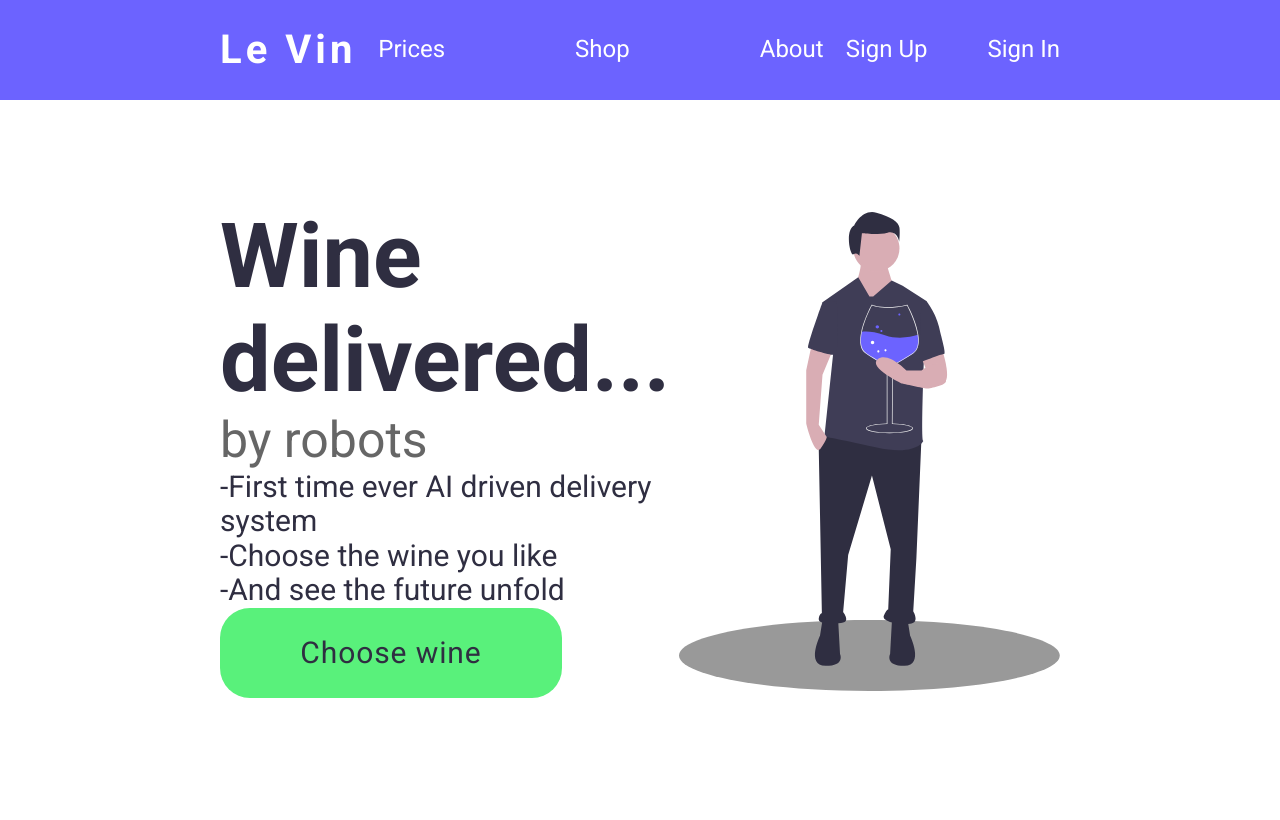
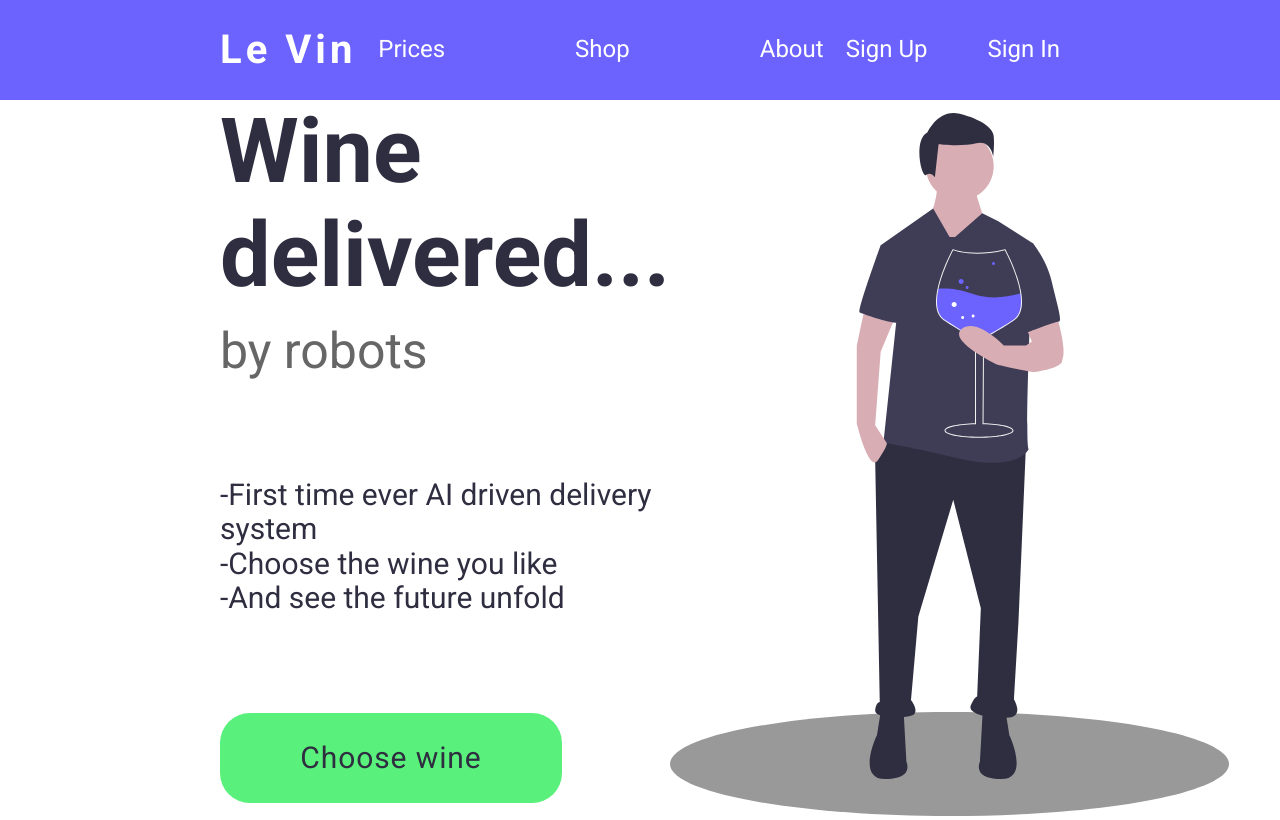
Before and after one commit to Nicolas1st/WineShop, a plain HTML site: page index.html in a window 1280 px wide. Drawn offline with Linux system fonts and the light colour scheme.

Commit message:
Completed the first version of the layout, it's non-responsive for now

```diff
--- a/index.html
+++ b/index.html
@@ -26,14 +26,17 @@
   </header>
   <main class="content">
     <section class="content__info">
+      <div class="content__headings">
         <h1 class="content__heading">Wine delivered...</h1>
         <p class="content__subheading">by robots</p>
+      </div>
       <p class="content__paragraph">-First time ever AI driven delivery system<br/>
          -Choose the wine you like<br/>
          -And see the future unfold
       </p>
       <button class="content__button">Choose wine</button>
     </section>
+    <section class="svg-container">
       <svg width="559" height="703" viewBox="0 0 559 703" fill="none" xmlns="http://www.w3.org/2000/svg" class="svg">
         <g id="person__blue_wine 1">
         <g id="person drinking wine">
@@ -73,6 +76,8 @@
         </g>
         </g>
       </svg>
+    </section>
+
   </main>
 </body>
 </html>
--- a/static/css/style.scss
+++ b/static/css/style.scss
@@ -86,20 +86,27 @@ $content-height: 703px;
 .content {
   height: 703px;
   display: flex;
-  align-items: center;
   justify-content: space-between;
   padding: 0 17.1875%;
+  // padding-top: 100px;
   // padding-right: 17.1875%;
   // padding-left: 17.1875%;
-  // padding-top: calc((100vh - #{$nav-bar-height} - #{$content-height}) / 2);
-  // padding-bottom: calc((100vh - #{$nav-bar-height} - #{$content-height}) / 2);
+  padding-top: max(100px, calc((100vh - #{$nav-bar-height} - #{$content-height}) / 2));
+  padding-bottom: max(100px, calc((100vh - #{$nav-bar-height} - #{$content-height}) / 2));
 
+  &__info {
+    display: flex;
+    height: 703px;
+    flex-direction: column;
+    justify-content: space-between;
+  }
   &__heading {
     font-family: "Roboto", sans-serif;
     font-size: 90px;
     font-weight: 700;
     color: #2F2E41;
     margin: 0;
+    margin-bottom: 16px;
   }
 
   &__subheading {
@@ -117,6 +124,7 @@ $content-height: 703px;
   }
 
   &__button {
+    display: block;
     font-family: "Roboto", sans-serif;
     font-size: 30px;
     letter-spacing: .03em;
@@ -135,3 +143,8 @@ $content-height: 703px;
   height: 703px;
   width: 559px;
 }
+
+.svg-container {
+  position: relative;
+  top: 13px;
+}
```
Also changed, not shown: static/css/style.css, 1 other file. Lines whose indentation alone changed are shown as unchanged.
